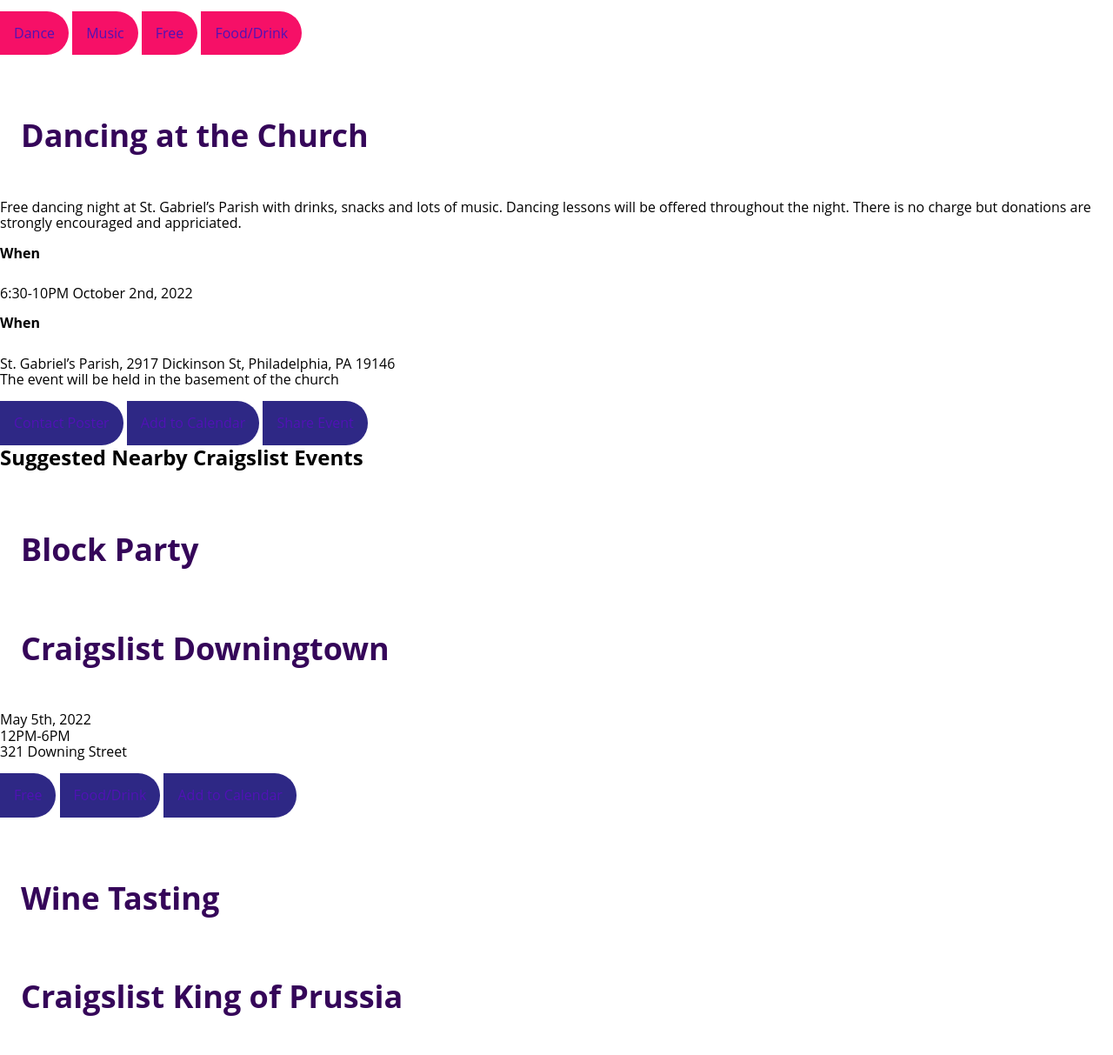
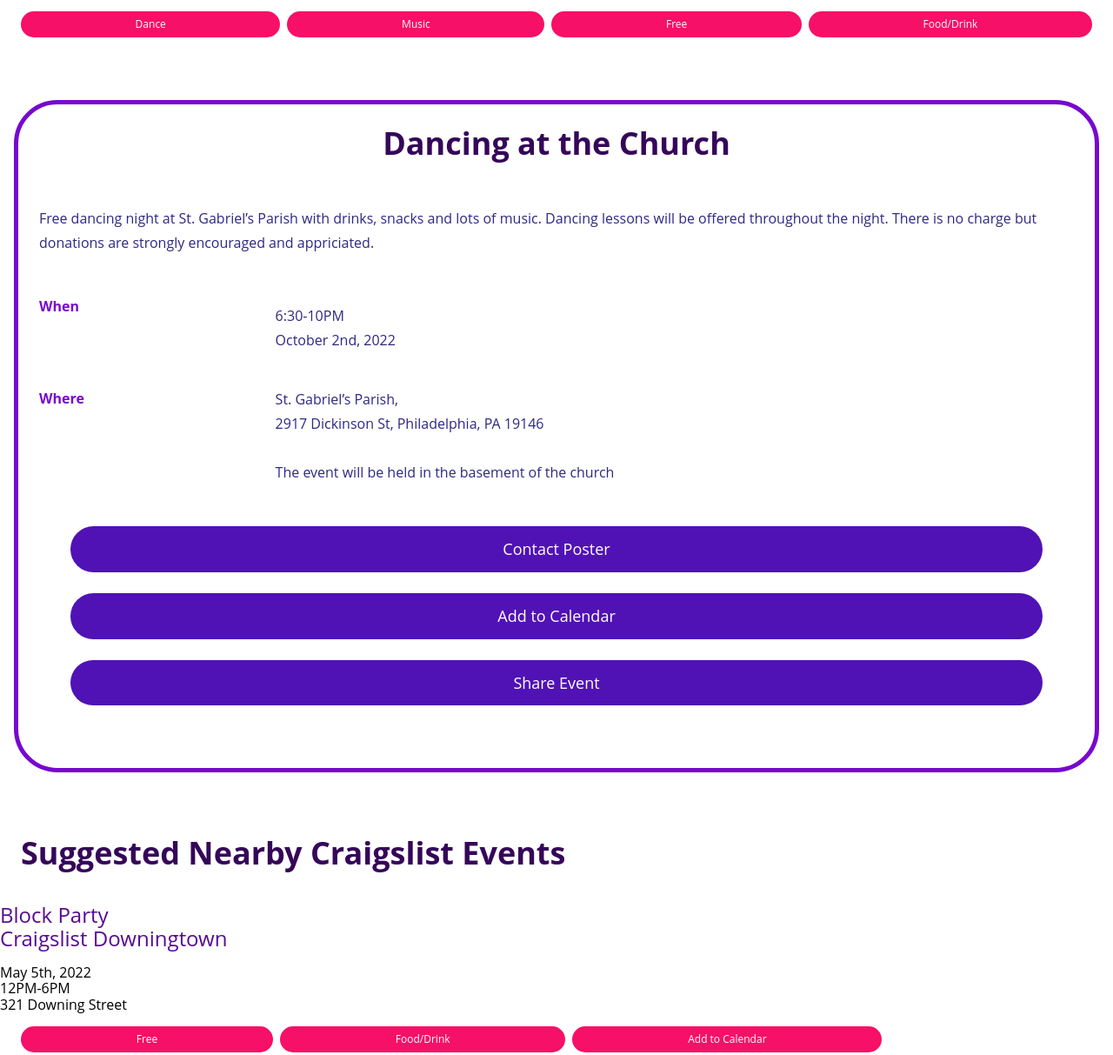
Before and after one commit to bluekoenig/Final-Craigslist-Buildout, a website: page deploy/calendar.html in a window 1280 px wide. Shown: the part 3301-4514 px from the top of the page at 87% size. Drawn offline with Linux system fonts and the light colour scheme.

Commit message:
commit and chill

```diff
--- a/deploy/calendar.html
+++ b/deploy/calendar.html
@@ -350,58 +350,80 @@
                         <h5>St. Gabriel’s Parish, 2917 Dickinson St, Philadelphia, PA 19146</h5>
 
                         <section class="pink-but">
-                            <button>Dance</button>
-                            <button>Music</button>
-                            <button>Free</button>
-                            <button>Food/Drink</button>
+                            <button class="t1">Dance</button>
+                            <button class="t2">Music</button>
+                            <button class="t3">Free</button>
+                            <button class="t4">Food/Drink</button>
                         </section>
 
 
-                        <section>
-                            <h3>Dancing at the Church</h3>
-                            <p>Free dancing night at St. Gabriel’s Parish with drinks, snacks and lots of music. Dancing lessons will be
-                                offered throughout the night. There is no charge but donations are strongly encouraged and appriciated.</p>
-                            <h4>When</h4>
-                            <p>6:30-10PM October 2nd, 2022</p>
-                            <h4>When</h4>
-                            <p>St. Gabriel’s Parish, 2917 Dickinson St, Philadelphia, PA 19146 <br>
-                                The event will be held in the basement of the church</p>
+                        <section id="descript">
+                            <div>
+                                <h3>Dancing at the Church</h3>
+                                <p>Free dancing night at St. Gabriel’s Parish with drinks, snacks and lots of music. Dancing lessons will be
+                                    offered throughout the night. There is no charge but donations are strongly encouraged and appriciated.</p>
+                                <section class="organ">
+                                    <h4 class="l1">When</h4>
+                                    <p class="r1">6:30-10PM <br> October 2nd, 2022</p>
+                                    <h4 class="l2">Where</h4>
+                                    <p class="r2">St. Gabriel’s Parish, <br> 2917 Dickinson St, Philadelphia, PA 19146 <br> <br>
+                                        The event will be held in the basement of the church</p>
 
-                            <button>Contact Poster</button>
-                            <button>Add to Calendar</button>
-                            <button>Share Event</button>
+                                </section>
+
+                                    <section class="purp-but">
+                                        <button class="t1">Contact Poster</button>
+                                        <button class="t2">Add to Calendar</button>
+                                        <button class="t3">Share Event</button>
+                                    </section>
+                            </div>
+
+
                         </section>
 
                     </section>
     <section id="suggested">
-                            <h2>Suggested Nearby Craigslist Events</h2>
+                            <h3>Suggested Nearby Craigslist Events</h3>
 
                             <ul>
                                 <li>
-                                    <h3>Block Party</h3>
-                                    <h3>Craigslist Downingtown</h3>
+                                    <h2>Block Party</h2>
+                                    <h2>Craigslist Downingtown</h2>
                                     <p>May 5th, 2022 <br> 12PM-6PM <br> 321 Downing Street</p>
-                                    <button>Free</button>
-                                    <button>Food/Drink</button>
-                                    <button>Add to Calendar</button>
+
+                                    <section class="pink-but">
+                                        <button class="t1">Free</button>
+                                        <button class="t2">Food/Drink</button>
+                                        <button class="t3">Add to Calendar</button>
+                                  </section>
+
+
                                 </li>
 
                                 <li>
-                                    <h3>Wine Tasting</h3>
-                                    <h3>Craigslist King of Prussia</h3>
+                                    <h2>Wine Tasting</h2>
+                                    <h2>Craigslist King of Prussia</h2>
                                     <p>May 25th, 2022 <br> 5PM-10PM <br> 222 Pike Road</p>
-                                    <button>21+</button>
-                                    <button>Food/Drink</button>
-                                    <button>Add to Calendar</button>
+
+                                    <section class="pink-but">
+                                        <button class="t1">21+</button>
+                                        <button class="t2">Food/Drink</button>
+                                        <button class="t3">Add to Calendar</button>
+                                    </section>
+
                                 </li>
 
                                 <li>
-                                    <h3>Springfest</h3>
-                                    <h3>Craigslist Wilmington</h3>
+                                    <h2>Springfest</h2>
+                                    <h2>Craigslist Wilmington</h2>
                                     <p>May 17th, 2022 <br> 12PM-6PM <br> 55 Poplar Road</p>
-                                    <button>Free</button>
-                                    <button>Family</button>
-                                    <button>Add to Calendar</button>
+
+                                   <section class="pink-but">
+                                    <button class="t1">Free</button>
+                                    <button class="t2">Family</button>
+                                    <button class="t3">Add to Calendar</button>
+                                   </section>
+
                                 </li>
                             </ul>
 
--- a/dev/scss/helpers/_variables.scss
+++ b/dev/scss/helpers/_variables.scss
@@ -38,5 +38,5 @@ $screen-xxl-min: 1440px;
     --deep-space: #350659;
     --blueberry: #A6B1E1;
     --poke: #7B62CB;
-
+   --very-purp: #560A93;
 }
--- a/dev/scss/sections/_cpage.scss
+++ b/dev/scss/sections/_cpage.scss
@@ -579,7 +579,7 @@ border-color: var(--blueberry);
     align-items: center;
     justify-content: center;
 
-    h3{
+    >h3{
         font-size: rem-calc(14);
         color: var(--eggplant);
         font-weight: 400;
--- a/dev/scss/sections/_details.scss
+++ b/dev/scss/sections/_details.scss
@@ -19,7 +19,119 @@
 }
 
 .pink-but{
+    display: grid;
+        grid-template-columns: 16px auto auto auto auto 16px;
+        gap: 8px;
+        grid-template-areas:
+        ". t1 t2 t3 t4";
     button{
         background-color: var(--wow-pink);
+        color: var(--white);
+        font-size: rem-calc(12);
+        border-radius: 50px;
+        padding: 8px 16px 8px 16px;
+
+
     }
 }
+
+.purp-but{
+    display: grid;
+        grid-template-columns: 36px auto auto 36px;
+        gap: 24px;
+        grid-template-areas:
+        ". t1 t1 ."
+        ". t2 t2 ."
+        ". t3 t3 .";
+
+        margin-bottom: 72px;
+        margin-top: 24px;
+
+    button{
+        background-color: var(--tulip);
+    border: none;
+    color: var(--white);
+    border-radius: 40px;
+    font-size: rem-calc(18);
+    }
+
+}
+
+.t1{
+    grid-area: t1;
+}
+.t2{
+    grid-area: t2;
+}
+.t3{
+    grid-area: t3;
+}
+.t4{
+    grid-area: t4;
+}
+
+#descript{
+    margin: 72px 16px 36px 16px;
+    div{
+        border: 5px solid var(--punchy);
+border-radius: 50px;
+
+    h3{
+        padding: 0;
+        margin: 24px 0px 36px 0px;
+       text-align: center;
+    }
+
+    p{
+        margin: 0px 24px 24px 24px;
+        line-height: 175%;
+        color: var(--eggplant);
+    }
+
+    h4{
+        color: var(--punchy);
+    }
+
+    h6{
+        color: var(--eggplant);
+    }
+    }
+
+
+}
+
+.organ{
+    justify-items: top;
+    align-items: top;
+
+        display: grid;
+        grid-template-columns: 24px 20% 60% 24px;
+        grid-template-areas:
+        ". l1 r1 ."
+        ". l2 r2 .";
+
+        p{
+            grid-template-columns: fit-content (100%);
+        }
+
+
+    }
+
+.l1{
+    grid-area: l1;
+    padding-top: 10px;
+}
+.l2{
+    grid-area: l2;
+    padding-top: 4px;
+}
+.r1{
+    grid-area: r1;
+    width: fit-content;
+}
+.r2{
+    grid-area: r2;
+    margin: 0px;
+    padding: 0;
+    width: fit-content;
+}
--- a/dev/scss/sections/_pagetop.scss
+++ b/dev/scss/sections/_pagetop.scss
@@ -1,5 +1,5 @@
 #page-top{
-    margin-top: 124px;
+    margin-top: 172px;
 
     @include md{
         margin-top: 0px;
--- a/dev/scss/sections/_suggested.scss
+++ b/dev/scss/sections/_suggested.scss
@@ -0,0 +1,7 @@
+#suggested{
+
+    h2{
+        font-weight: 400;
+        color: var(--very-purp);
+    }
+}
```
Also changed, not shown: deploy/css/styles.css, 2 other files.
